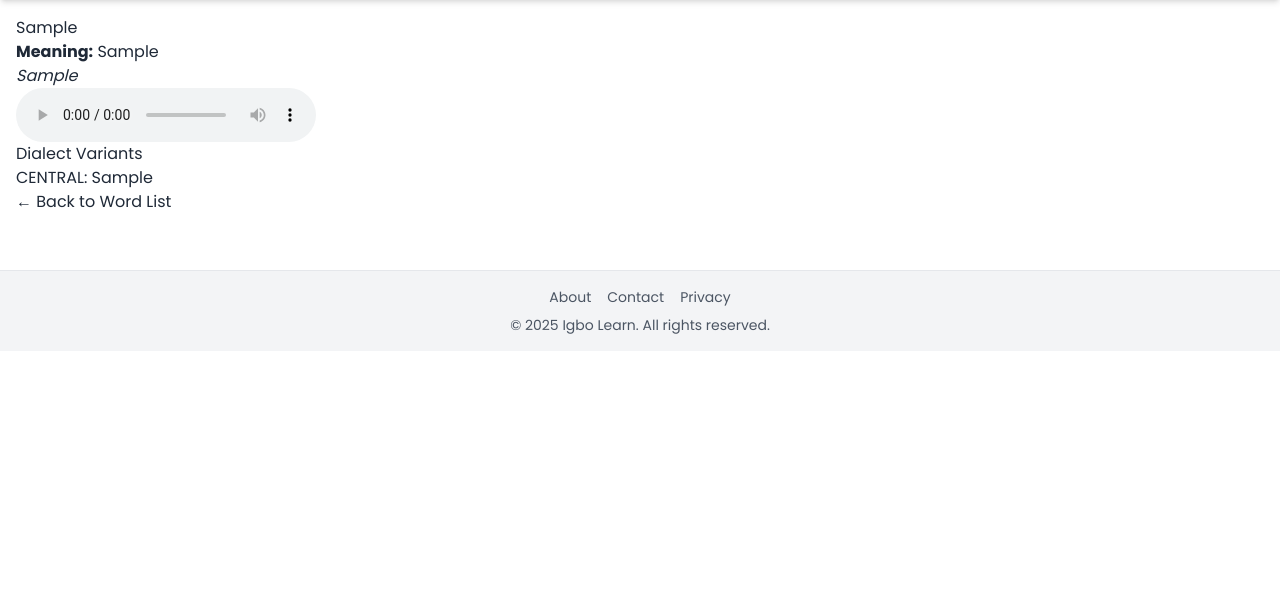
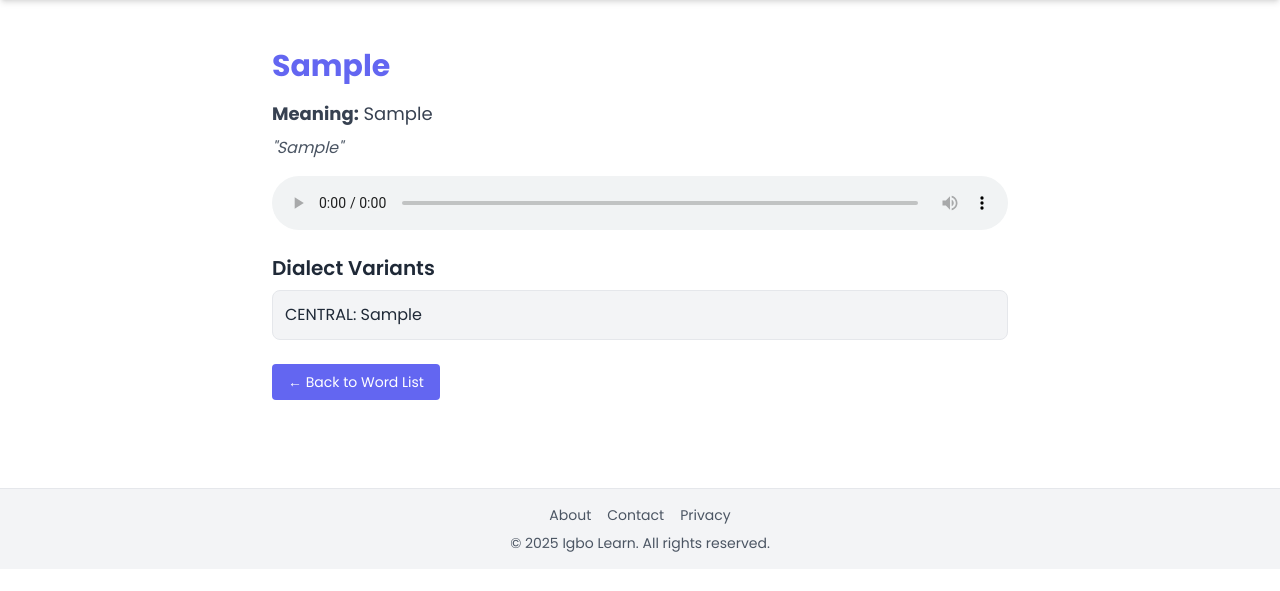
Before and after one commit to inwosu11/igbo_learn, a Django app: a page that uses vocab/templates/vocab/word_detail.html in a window 1280 px wide. Shown: the part 58-649 px from the top of the page. Run offline with Django 4.2, Linux system fonts and the light colour scheme; tables that the repository leaves empty hold one stand-in row (values such as "Sample post"); style sheets or scripts are compiled from the project's sources.

Commit message:
feat: enhance word detail page layout and styling for improved readability

```diff
--- a/vocab/templates/vocab/word_detail.html
+++ b/vocab/templates/vocab/word_detail.html
@@ -1,27 +1,38 @@
 {% extends 'base.html' %}
 {% block content %}
-{% comment %} <!DOCTYPE html>
-<html>
-    <head><title>{{ word.word }}</title></head>
-    <body> {% endcomment %}
-        <h1>{{ word.word }} </h1>
-        <p><strong>Meaning:</strong> {{ word.meaning }}</p>
-        <p><em>{{ word.example_sentence }}</em></p>
 
+<div class="max-w-3xl mx-auto px-4 py-8">
+        <h1 class="text-3xl font-bold text-primary mb-4">{{ word.word }} </h1>
+
+        <!-- Meaning -->
+        <p class="text-lg text-gray-700 mb-2">
+            <strong>Meaning:</strong> {{ word.meaning }}
+        </p>
+
+        <!-- Example Sentence -->
+        {% if word.example_sentence %}
+        <p class="italic text-gray-600 mb-4">
+            "{{ word.example_sentence }}"
+        </p>
+        {% endif %}
+
+        <!-- Audio -->
         {% if word.sound_file %}
-        <audio controls>
+        <audio controls class="w-full mb-6">
             <source src="{{ word.sound_file.url }}" type="audio/mpeg">
+            Your browser does not support the audio element.
         </audio>
         {% endif %}
 
+        <!-- Dialect Variants -->
         {% if word.dialect_words.all %}
-            <h3>Dialect Variants</h3>
-            <ul>
+            <h2 class="text-xl font-semibold text-textbase mb-2">Dialect Variants</h2>
+            <ul class="space-y-3 mb-6">
                 {% for dialect in word.dialect_words.all %}
-                    <li>
-                        {{ dialect.dialect }}: {{ dialect.spelling }}
+                    <li class="bg-gray-100 p-3 rounded-lg border border-gray-200">
+                        <p><span class="font-medium">{{ dialect.dialect }}</span>: {{ dialect.spelling }}</p>
                         {% if dialect.audio_pronounciation %}
-                        <audio controls>
+                        <audio controls class="mt-2 w-full">
                             <source src="{{ dialect.audio_pronounciation.url }}" type="audio/mpeg">
                         </audio>
                     {% endif %}
@@ -29,10 +40,13 @@
             {% endfor %}
         </ul>
     {% else %}
-        <p><em>No dialect variants yet.</em></p>
+        <p class="italic text-gray-500 mb-6">No dialect variants yet.</p>
     {% endif %}
 
-    <a href="{% url 'word_list' %}">← Back to Word List</a>
-{% comment %} </body>
-</html>     {% endcomment %}
+  <!-- Back Link -->
+  <a href="{% url 'word_list' %}" class="inline-block text-sm text-white bg-primary hover:bg-indigo-600 px-4 py-2 rounded">
+    ← Back to Word List
+  </a>
+</div>
+
 {% endblock %}
```
